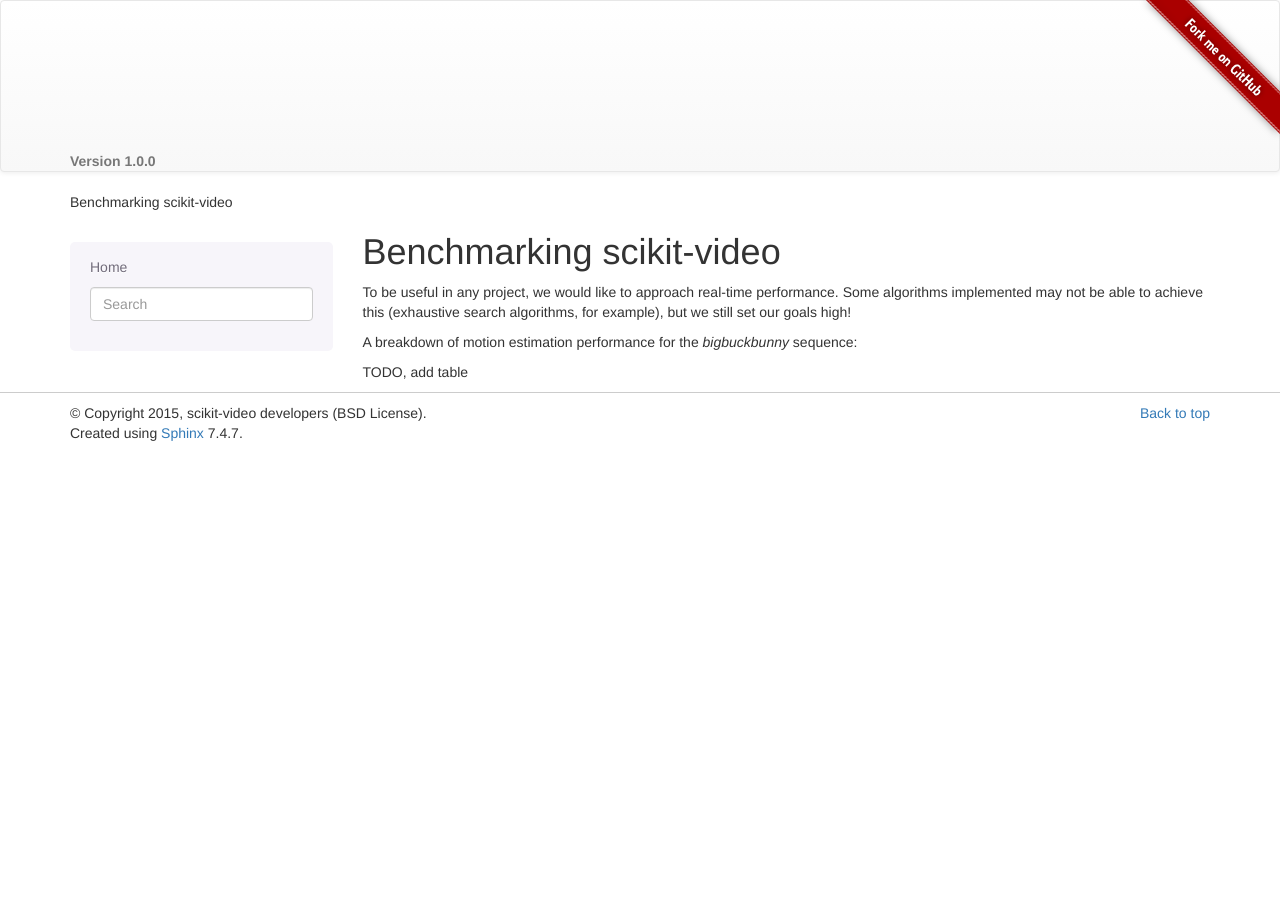
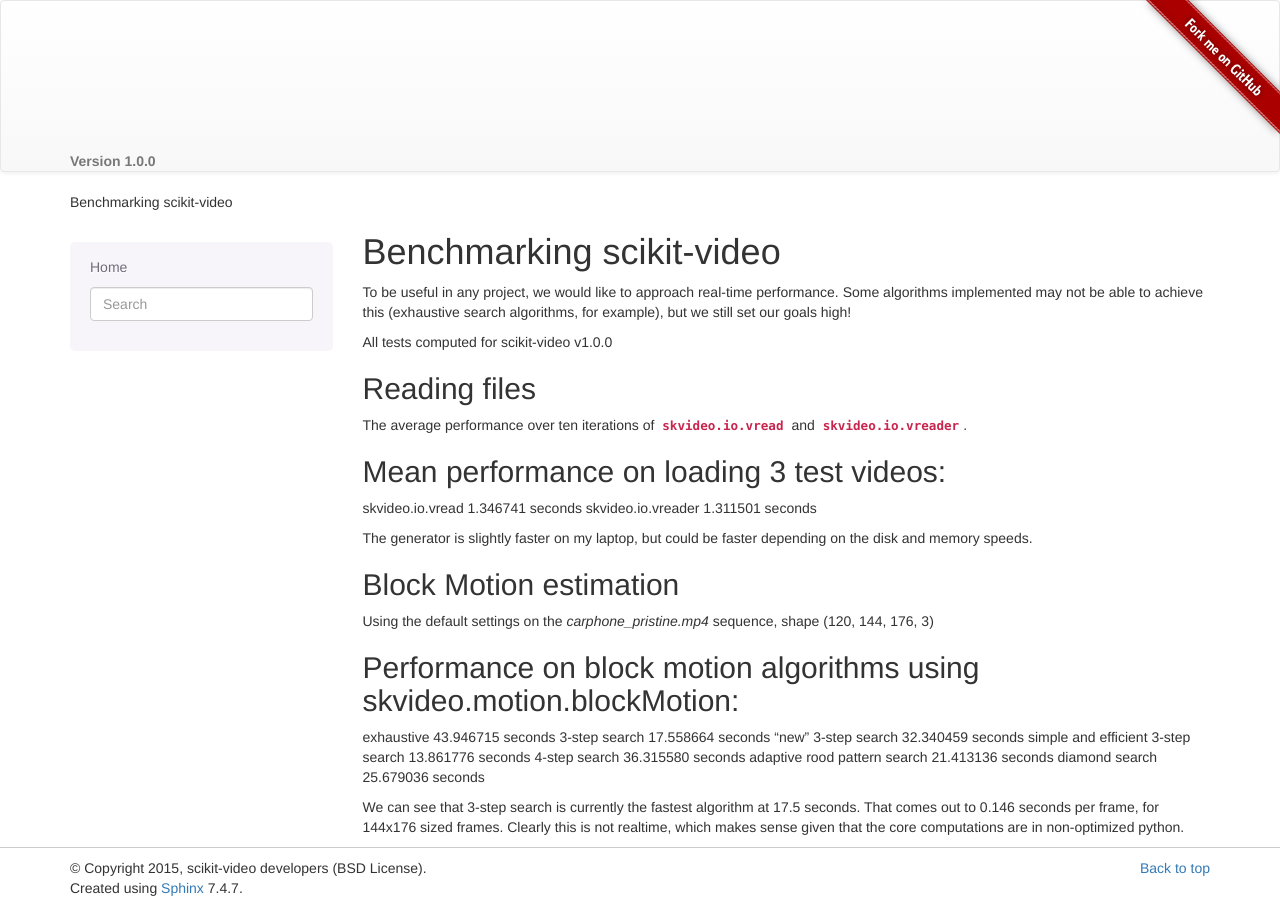
Before and after one commit to scikit-video/scikit-video, a Sphinx documentation site: the page built from doc/benchmarks.rst, in a window 1280 px wide. Built offline with Sphinx 7.4.7, drawn with Linux system fonts in a browser that asks for light colours; formulas are drawn with MathJax 3.

Commit message:
Updating benchmark information

```diff
--- a/doc/benchmarks.rst
+++ b/doc/benchmarks.rst
@@ -1,13 +1,42 @@
 .. _benchmarks:
 
+===========================
 Benchmarking scikit-video
------------------------
+===========================
 
 To be useful in any project, we would like to approach real-time performance. Some algorithms implemented may not be able to achieve this (exhaustive search algorithms, for example), but we still set our goals high!
 
-A breakdown of motion estimation performance for the `bigbuckbunny` sequence:
+All tests computed for scikit-video v1.0.0
 
-TODO, add table
+Reading files
+-----------------------
+
+The average performance over ten iterations of :func:`skvideo.io.vread` and :func:`skvideo.io.vreader`.
+
+Mean performance on loading 3 test videos:
+------------------------------------------------------------
+skvideo.io.vread                    1.346741 seconds
+skvideo.io.vreader                  1.311501 seconds
+
+The generator is slightly faster on my laptop, but could be faster depending on the disk and memory speeds.
+
+Block Motion estimation
+-----------------------
+
+Using the default settings on the `carphone_pristine.mp4` sequence, shape (120, 144, 176, 3)
+
+Performance on block motion algorithms using skvideo.motion.blockMotion:
+------------------------------------------------------------
+exhaustive                          43.946715 seconds
+3-step search                       17.558664 seconds
+"new" 3-step search                 32.340459 seconds
+simple and efficient 3-step search  13.861776 seconds
+4-step search                       36.315580 seconds
+adaptive rood pattern search        21.413136 seconds
+diamond search                      25.679036 seconds
+
+We can see that 3-step search is currently the fastest algorithm at 17.5 seconds. That comes out to 0.146 seconds per frame, for 144x176 sized frames. Clearly this is not realtime, which makes sense given that the core computations are in non-optimized python.
+
 
 .. toctree::
     :hidden:
```
